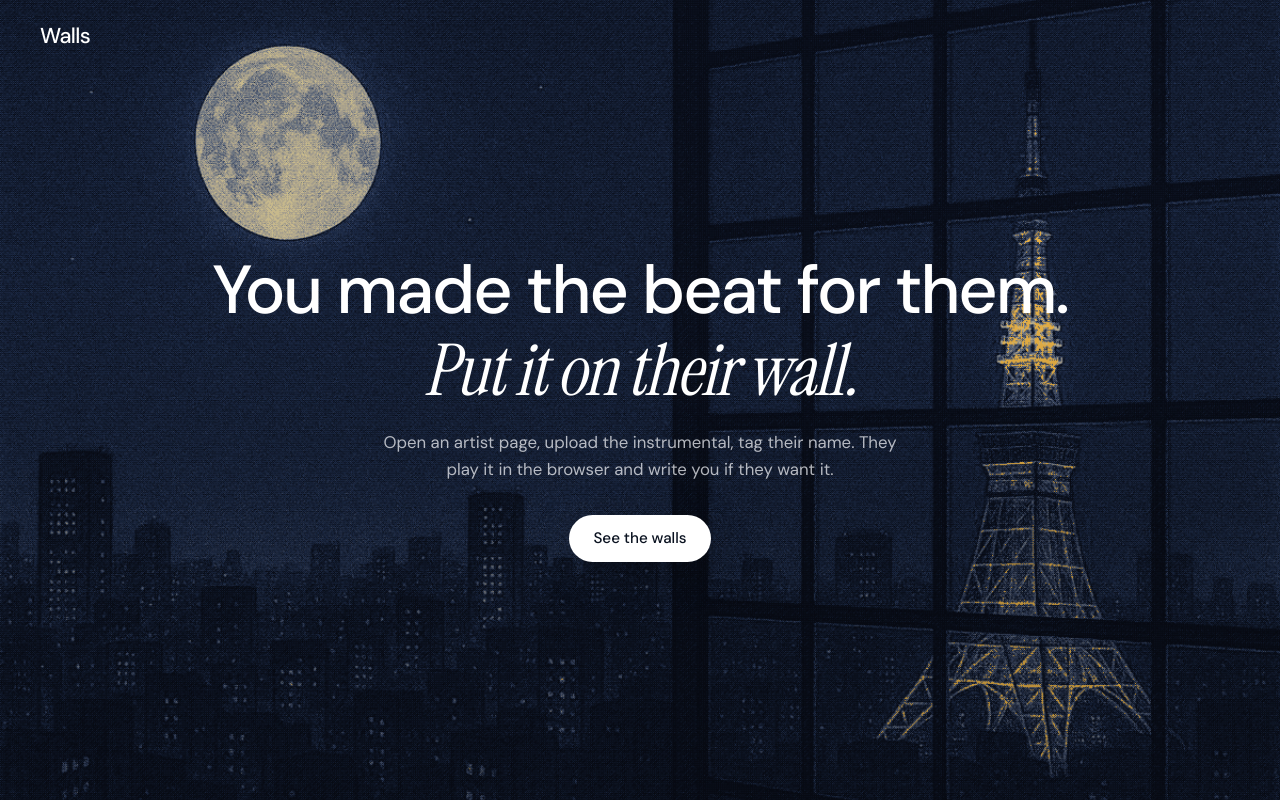
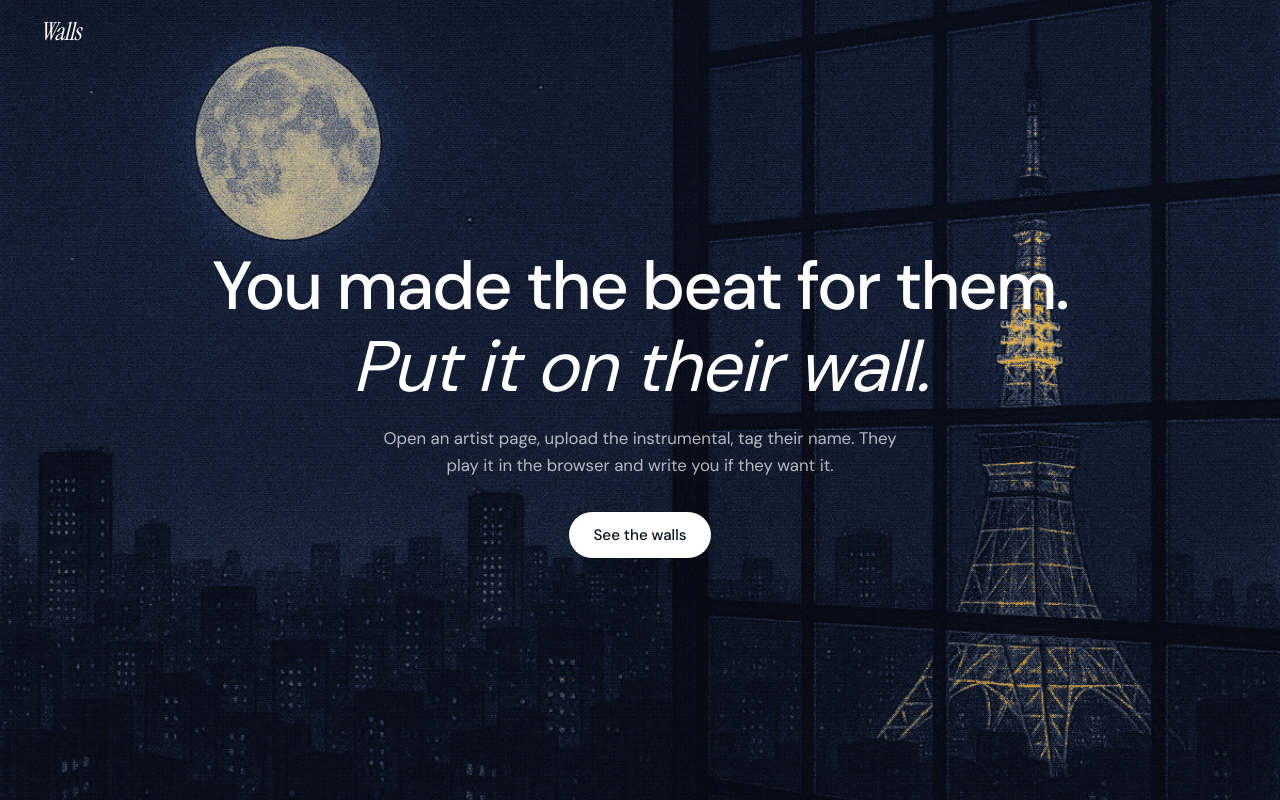
Before and after one commit to lattewei/walls, a Next.js app in the folder apps/web/: page / in a window 1280 px wide. Built offline with nearby package versions, Linux system fonts and the light colour scheme.

Commit message:
style(web): reserve serif display font for Walls wordmark only
Instrument Serif italic on the brand name in landing and app shell. Headline body stays on the sans stack.

```diff
--- a/apps/web/src/app/globals.css
+++ b/apps/web/src/app/globals.css
@@ -24,6 +24,17 @@ body {
   background: var(--bg);
   color: var(--ink);
   -webkit-font-smoothing: antialiased;
+}
+
+.wordmark {
+  font-family: var(--font-serif), Georgia, "Times New Roman", serif;
+  font-weight: 400;
+  font-style: italic;
+  font-size: 1.55rem;
+  letter-spacing: -0.02em;
+  color: #fff;
+  text-decoration: none;
+  line-height: 1;
 }
 
 /* Landing locks scroll; app pages scroll normally */
@@ -135,12 +146,8 @@ body:has(.landing-root) {
 }
 
 .studio__word {
-  color: #fff;
-  text-decoration: none;
-  font-weight: 650;
-  letter-spacing: -0.04em;
-  font-size: 1.35rem;
   padding: 0 10px;
+  display: inline-block;
 }
 
 .studio__side nav {
--- a/apps/web/src/components/landing-hero.tsx
+++ b/apps/web/src/components/landing-hero.tsx
@@ -20,10 +20,7 @@ export function LandingHero() {
 
       <div className="relative z-10 flex h-full flex-col">
         <header className="rise flex items-center px-5 py-5 md:px-10">
-          <a
-            href="/"
-            className="text-[1.35rem] font-medium tracking-[-0.03em] text-white"
-          >
+          <a href="/" className="wordmark">
             {name}
           </a>
         </header>
@@ -31,7 +28,7 @@ export function LandingHero() {
         <main className="flex flex-1 flex-col items-center justify-center px-5 pb-16 pt-2 text-center">
           <h1 className="rise rise-d2 max-w-[18ch] text-balance text-[2.35rem] font-medium leading-[1.08] tracking-[-0.03em] text-white sm:text-[3.1rem] md:max-w-[22ch] md:text-[3.75rem] lg:text-[4.25rem]">
             <span className="block">{headline.before}</span>
-            <span className="mt-1 block font-[family-name:var(--font-serif)] text-[1.05em] font-normal italic tracking-[-0.02em]">
+            <span className="mt-1 block text-[1.05em] font-normal italic tracking-[-0.02em]">
               {headline.accent}
             </span>
           </h1>
--- a/apps/web/src/components/studio/shell.tsx
+++ b/apps/web/src/components/studio/shell.tsx
@@ -7,7 +7,7 @@ export function StudioShell({ children }: { children: React.ReactNode }) {
   return (
     <div className="studio">
       <aside className="studio__side">
-        <Link href="/" className="studio__word">
+        <Link href="/" className="wordmark studio__word">
           {site.name}
         </Link>
         <nav>
```
